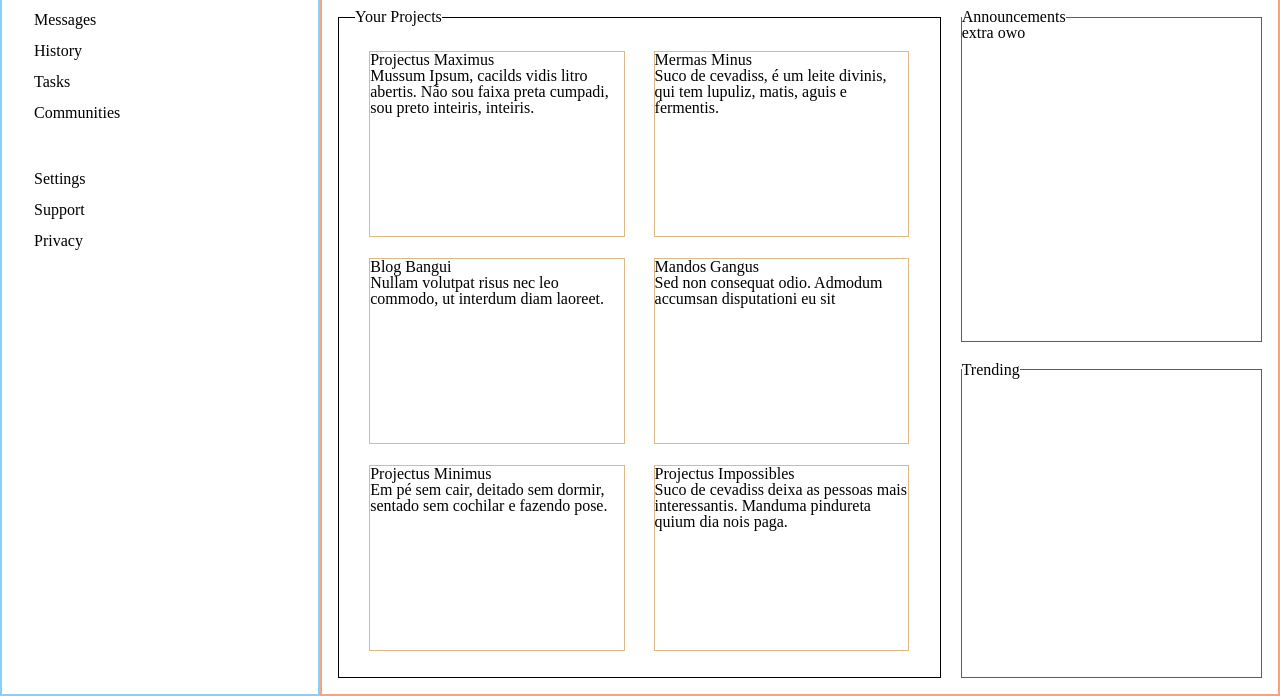
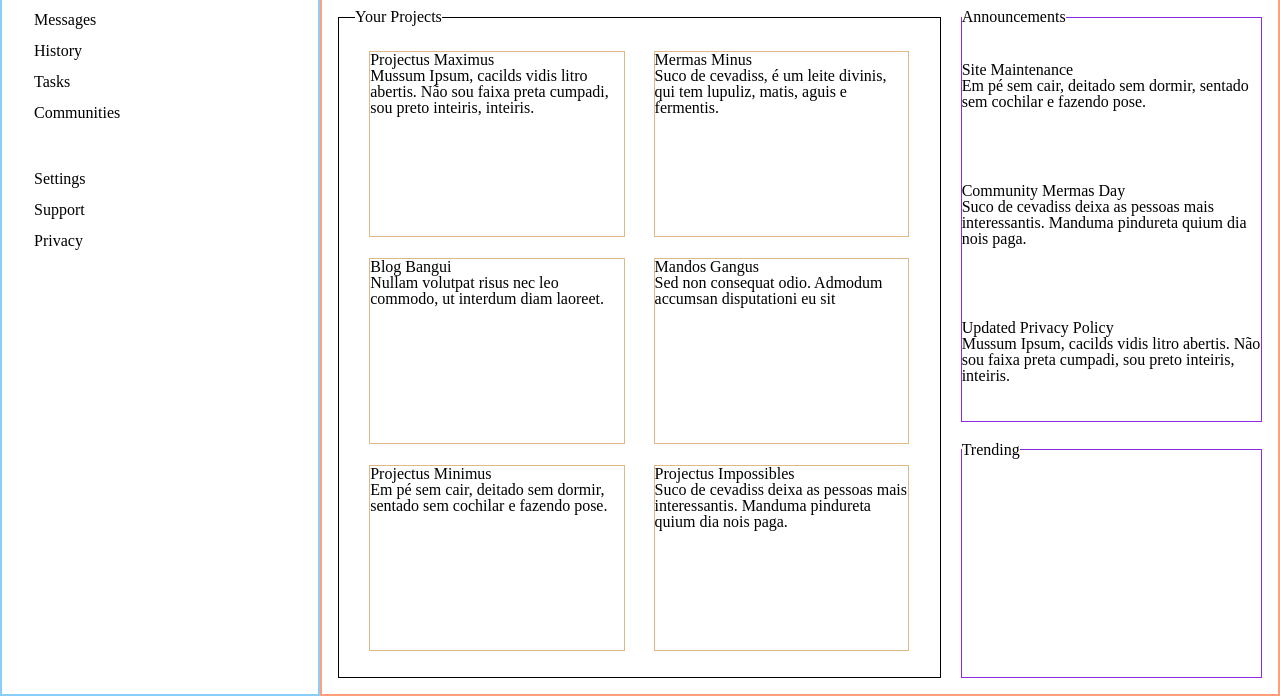
Before and after one commit to morfenza/admin-dashboard, a plain HTML site: page index.html in a window 1280 px wide. Shown: the part 150-846 px from the top of the page. Drawn offline with Linux system fonts and the light colour scheme.

Commit message:
Apply grid to announcement container

```diff
--- a/css/style.css
+++ b/css/style.css
@@ -10,6 +10,9 @@ input[type="search"] {
   border: 1px solid blueviolet;
 
   grid-area: announ;
+
+  display: grid;
+  align-items: center;
 }
 
 .header {
--- a/index.html
+++ b/index.html
@@ -108,7 +108,28 @@
       </fieldset>
       <fieldset class="announcements-container">
         <legend>Announcements</legend>
-        extra owo
+        <div class="announ-card">
+          <h1>Site Maintenance</h1>
+          <p>
+            Em pé sem cair, deitado sem dormir,
+            sentado sem cochilar e fazendo pose.
+          </p>
+        </div>
+        <div class="announ-card">
+          <h1>Community Mermas Day</h1>
+          <p>
+            Suco de cevadiss deixa as pessoas mais interessantis.
+            Manduma pindureta quium dia nois paga.
+          </p>
+        </div>
+        <div class="announ-card">
+          <h1>Updated Privacy Policy</h1>
+          <p>
+            Mussum Ipsum, cacilds vidis litro abertis.
+            Não sou faixa preta cumpadi, sou preto
+            inteiris, inteiris.
+          </p>
+        </div>
       </fieldset>
       <fieldset class="trending-container">
         <legend>Trending</legend>
```
